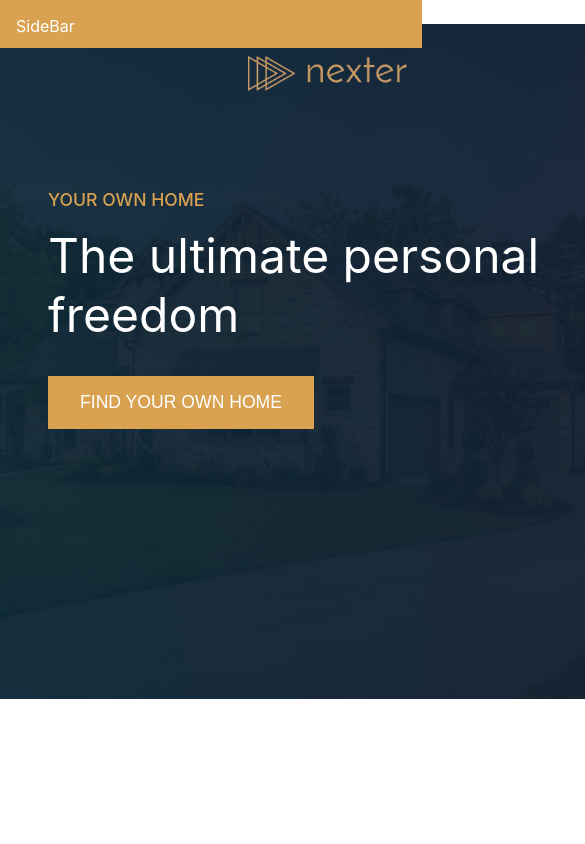
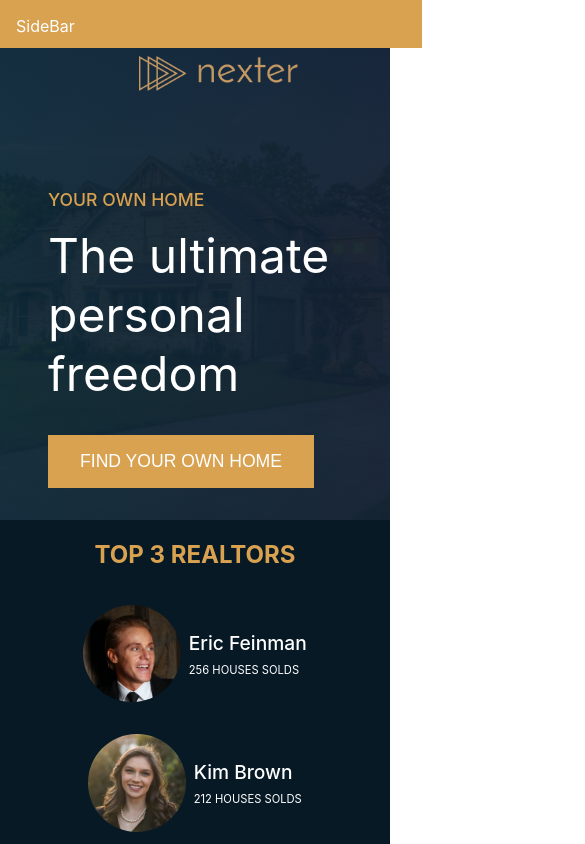
Before and after one commit to ashrofdev/nexter-in-react, a React (Create React App) app: page / in a window 390 px wide. Shown: the top 844 px of the page, 585 px wide, since content can reach past the window. Built offline with nearby package versions, Linux system fonts and the light colour scheme.

Commit message:
improving responsiveness

```diff
--- a/src/App.css
+++ b/src/App.css
@@ -322,7 +322,7 @@ button {
   }
 }
 @media only screen and (max-width: 850px) {
-  /* .head {
+  .head {
     display: block;
   }
   .head .main {
@@ -353,7 +353,7 @@ button {
     font-style: italic;
     font-weight: 600;
     color: rgb(59, 59, 59);
-  } */
+  }
 }
 @media only screen and (max-width: 450px) {
   .head .realtor .persons {
```
